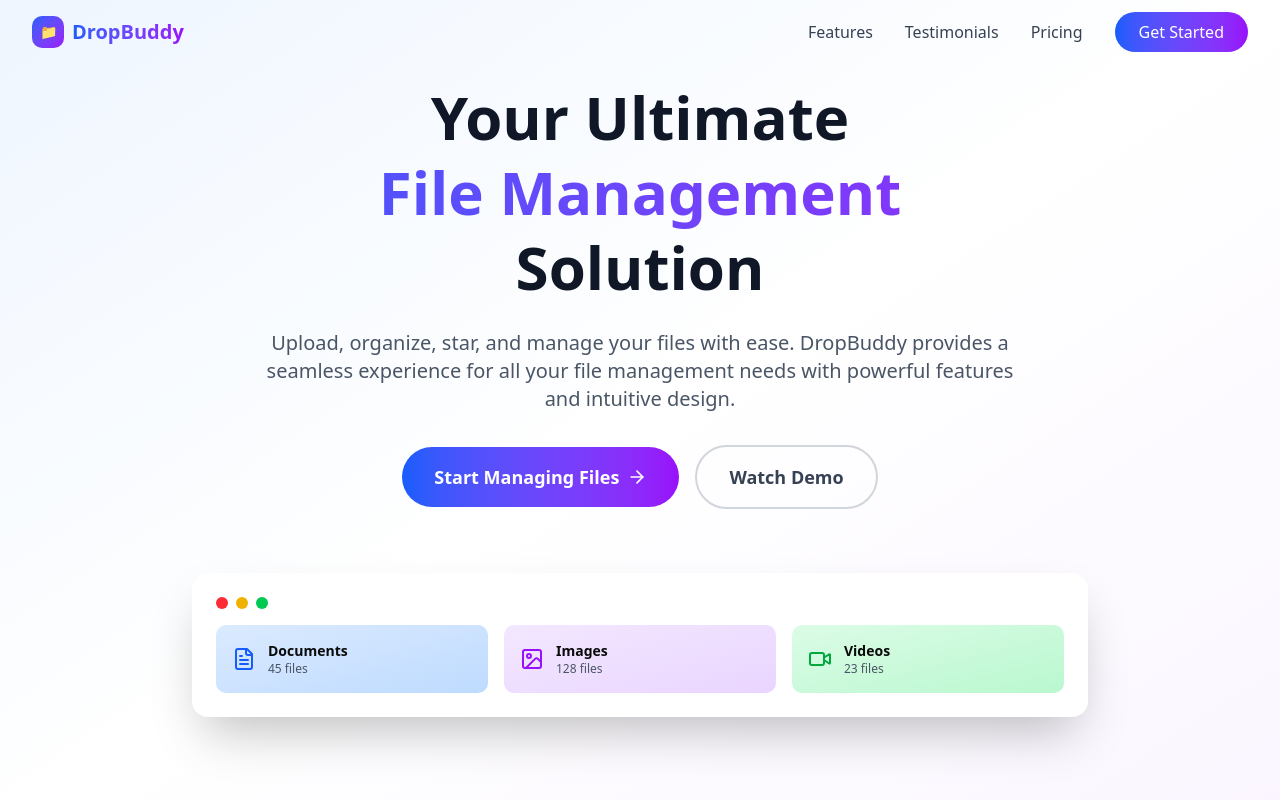
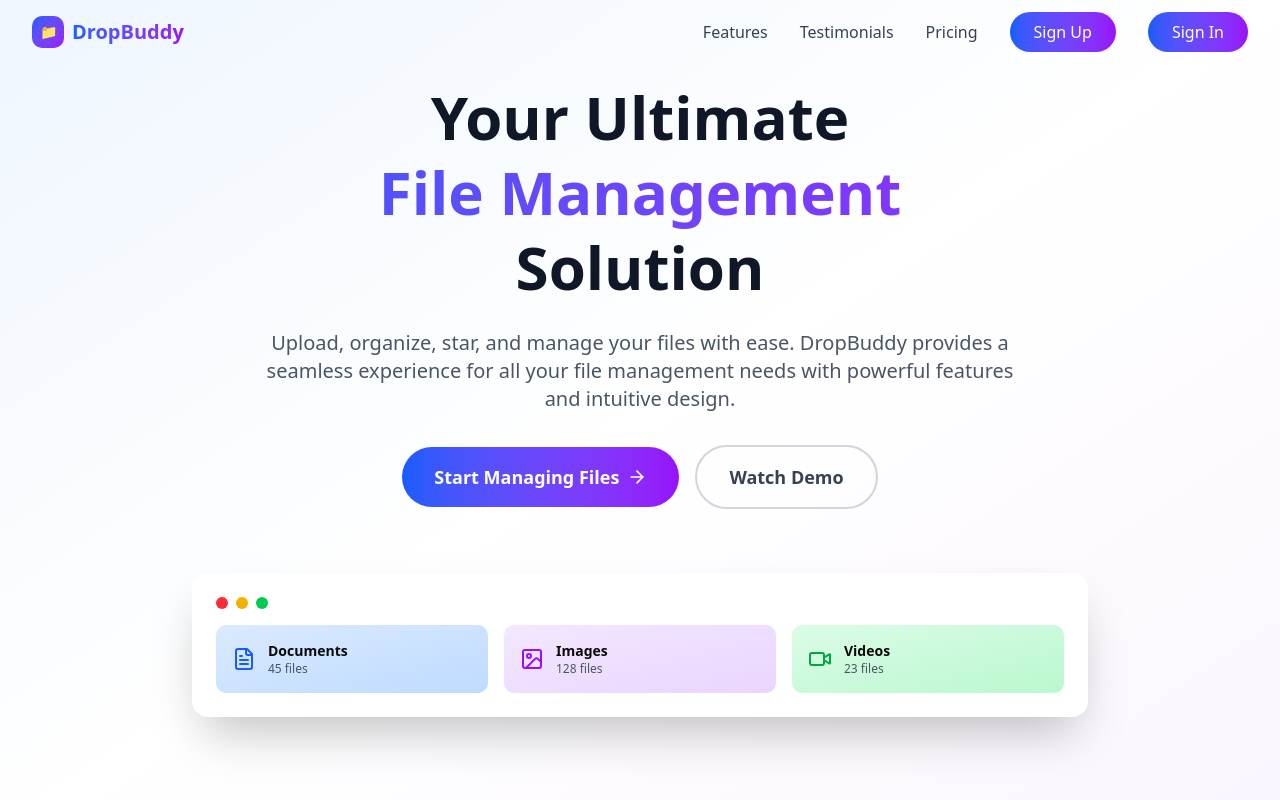
Before and after one commit to aditya7483thakur/dropbuddy, a Next.js app: page / in a window 1280 px wide. Shown: the top 800 px of the page. Built offline with nearby package versions, Linux system fonts and the light colour scheme.

Commit message:
removed unecessary imports

```diff
--- a/src/app/dashboard/page.tsx
+++ b/src/app/dashboard/page.tsx
@@ -8,7 +8,6 @@ import FileBrowser from "@/components/custom/FileBrowser";
 export default function Page() {
   const { setPath, currentFolderId, setCurrentFolderId } = useFolder();
   const [filter, setFilter] = useState<"all" | "starred" | "trash">("all");
-  console.log("Dashboard folder", currentFolderId);
 
   // Handler when user clicks a folder inside FileBrowser
   const handleFolderClick = (folderId: string, folderName: string) => {
--- a/src/app/page.tsx
+++ b/src/app/page.tsx
@@ -7,8 +7,6 @@ import {
   Trash2,
   Shield,
   Zap,
-  Users,
-  Cloud,
   Menu,
   X,
   Check,
@@ -20,6 +18,7 @@ import {
   Github,
   Instagram,
 } from "lucide-react";
+import { useRouter } from "next/navigation";
 
 const DropBuddyLanding = () => {
   const [isMenuOpen, setIsMenuOpen] = useState(false);
@@ -43,6 +42,7 @@ const DropBuddyLanding = () => {
     }
     setIsMenuOpen(false);
   };
+  const router = useRouter();
 
   const features = [
     {
@@ -189,8 +189,18 @@ const DropBuddyLanding = () => {
               >
                 Pricing
               </button>
-              <button className="bg-gradient-to-r from-blue-600 to-purple-600 text-white px-6 py-2 rounded-full hover:shadow-lg transition-all duration-300 transform hover:scale-105">
-                Get Started
+              <button
+                onClick={() => router.push("/signup")}
+                className="bg-gradient-to-r hover:cursor-pointer from-blue-600 to-purple-600 text-white px-6 py-2 rounded-full hover:shadow-lg transition-all duration-300 transform hover:scale-105"
+              >
+                Sign Up
+              </button>
+
+              <button
+                onClick={() => router.push("/signin")}
+                className="bg-gradient-to-r from-blue-600 hover:cursor-pointer to-purple-600 text-white px-6 py-2 rounded-full hover:shadow-lg transition-all duration-300 transform hover:scale-105"
+              >
+                Sign In
               </button>
             </div>
 
@@ -252,7 +262,10 @@ const DropBuddyLanding = () => {
               with powerful features and intuitive design.
             </p>
             <div className="flex flex-col sm:flex-row gap-4 justify-center items-center">
-              <button className="bg-gradient-to-r from-blue-600 to-purple-600 text-white px-8 py-4 rounded-full text-lg font-semibold hover:shadow-xl transition-all duration-300 transform hover:scale-105 flex items-center gap-2">
+              <button
+                onClick={() => router.push("/dashboard")}
+                className="bg-gradient-to-r from-blue-600 to-purple-600 text-white px-8 py-4 rounded-full hover:cursor-pointer text-lg font-semibold hover:shadow-xl transition-all duration-300 transform hover:scale-105 flex items-center gap-2"
+              >
                 Start Managing Files
                 <ArrowRight size={20} />
               </button>
@@ -465,7 +478,7 @@ const DropBuddyLanding = () => {
               </p>
               <div className="flex space-x-4">
                 <a
-                  href="https://linkedin.com"
+                  href="https://www.linkedin.com/in/aditya7483/"
                   target="_blank"
                   rel="noopener noreferrer"
                   className="w-10 h-10 bg-gray-800 rounded-full flex items-center justify-center hover:bg-blue-600 transition-colors group"
@@ -476,7 +489,7 @@ const DropBuddyLanding = () => {
                   />
                 </a>
                 <a
-                  href="https://github.com"
+                  href="https://github.com/aditya7483thakur"
                   target="_blank"
                   rel="noopener noreferrer"
                   className="w-10 h-10 bg-gray-800 rounded-full flex items-center justify-center hover:bg-gray-600 transition-colors group"
@@ -487,7 +500,7 @@ const DropBuddyLanding = () => {
                   />
                 </a>
                 <a
-                  href="https://instagram.com"
+                  href="https://www.instagram.com/dev.with.adi/"
                   target="_blank"
                   rel="noopener noreferrer"
                   className="w-10 h-10 bg-gray-800 rounded-full flex items-center justify-center hover:bg-gradient-to-r hover:from-purple-600 hover:to-pink-600 transition-all duration-300 group"
--- a/src/app/signup/page.tsx
+++ b/src/app/signup/page.tsx
@@ -4,18 +4,13 @@ import React, { useEffect, useState } from "react";
 import { Button } from "@/components/ui/button";
 import { Input } from "@/components/ui/input";
 import {
-  Eye,
-  EyeOff,
   FileText,
   FolderOpen,
   Image,
   LoaderCircle,
-  Shield,
   Star,
   Upload,
-  Users,
   Video,
-  Zap,
 } from "lucide-react";
 import { zodResolver } from "@hookform/resolvers/zod";
 import { useForm } from "react-hook-form";
@@ -33,7 +28,6 @@ import { useRouter } from "next/navigation";
 import {
   InputOTP,
   InputOTPGroup,
-  InputOTPSeparator,
   InputOTPSlot,
 } from "@/components/ui/input-otp";
 import { toast } from "sonner";
--- a/src/components/custom/CreateFolder.tsx
+++ b/src/components/custom/CreateFolder.tsx
@@ -12,7 +12,7 @@ import {
   AlertDialogTrigger,
 } from "@/components/ui/alert-dialog";
 import { Button } from "@/components/ui/button";
-import { Folder, Plus } from "lucide-react";
+import { Folder } from "lucide-react";
 import { createFolder } from "@/app/services/folderService";
 import { toast } from "sonner";
 import { useFolder } from "@/context/FolderContext";
--- a/src/components/custom/EmptyTrash.tsx
+++ b/src/components/custom/EmptyTrash.tsx
@@ -18,14 +18,12 @@ import { useFolder } from "@/context/FolderContext";
 
 export function EmptyTrash() {
   const [loading, setLoading] = useState(false);
-  const [message, setMessage] = useState("");
   const [isDialogOpen, setIsDialogOpen] = useState(false);
   const { refreshFiles } = useFolder();
   const { getToken } = useAuth();
 
   async function handleEmptyTrash() {
     setLoading(true);
-    setMessage("");
 
     try {
       const token = await getToken();
--- a/src/components/custom/FileUpload.tsx
+++ b/src/components/custom/FileUpload.tsx
@@ -2,7 +2,7 @@
 import React, { useState } from "react";
 import { fileUpload } from "@/app/services/fileService";
 import { useAuth } from "@clerk/nextjs";
-import { Folder, UploadCloud, UploadCloudIcon } from "lucide-react";
+import { UploadCloud, UploadCloudIcon } from "lucide-react";
 
 import {
   AlertDialog,
@@ -13,7 +13,6 @@ import {
   AlertDialogDescription,
   AlertDialogFooter,
   AlertDialogCancel,
-  AlertDialogAction,
 } from "@/components/ui/alert-dialog";
 import { Button } from "@/components/ui/button";
 import { useFolder } from "@/context/FolderContext";
@@ -30,14 +29,12 @@ export default function FileUploadDialog({
   const [selectedFile, setSelectedFile] = useState<File | null>(null);
   const [error, setError] = useState("");
   const [loading, setLoading] = useState(false);
-  const [uploadResult, setUploadResult] = useState<any>(null);
   const { getToken } = useAuth();
   const { refreshFiles } = useFolder();
   const [isDialogOpen, setIsDialogOpen] = useState(false);
 
   const handleFileChange = (e: React.ChangeEvent<HTMLInputElement>) => {
     setError("");
-    setUploadResult(null);
 
     if (!e.target.files || e.target.files.length === 0) {
       setSelectedFile(null);
@@ -62,7 +59,6 @@ export default function FileUploadDialog({
     }
 
     setLoading(true);
-    setUploadResult(null);
 
     try {
       const token = await getToken();
--- a/src/components/custom/Loader.tsx
+++ b/src/components/custom/Loader.tsx
@@ -1,7 +1,7 @@
 import { Loader2 } from "lucide-react";
 
 type LoaderProps = {
-  size?: number; // in pixels
+  size?: number;
 };
 
 const Loader: React.FC<LoaderProps> = ({ size = 24 }) => {
--- a/src/context/FolderContext.tsx
+++ b/src/context/FolderContext.tsx
@@ -9,7 +9,6 @@ import {
 } from "react";
 import { useAuth } from "@clerk/nextjs";
 import { getUserFiles } from "@/app/services/fileService";
-import { toast } from "sonner";
 
 interface FolderNode {
   id: string | null;
```
Also changed, not shown: src/app/signin/page.tsx (+0 -7 lines), src/components/custom/FileBrowser.tsx (+2 -14 lines).
